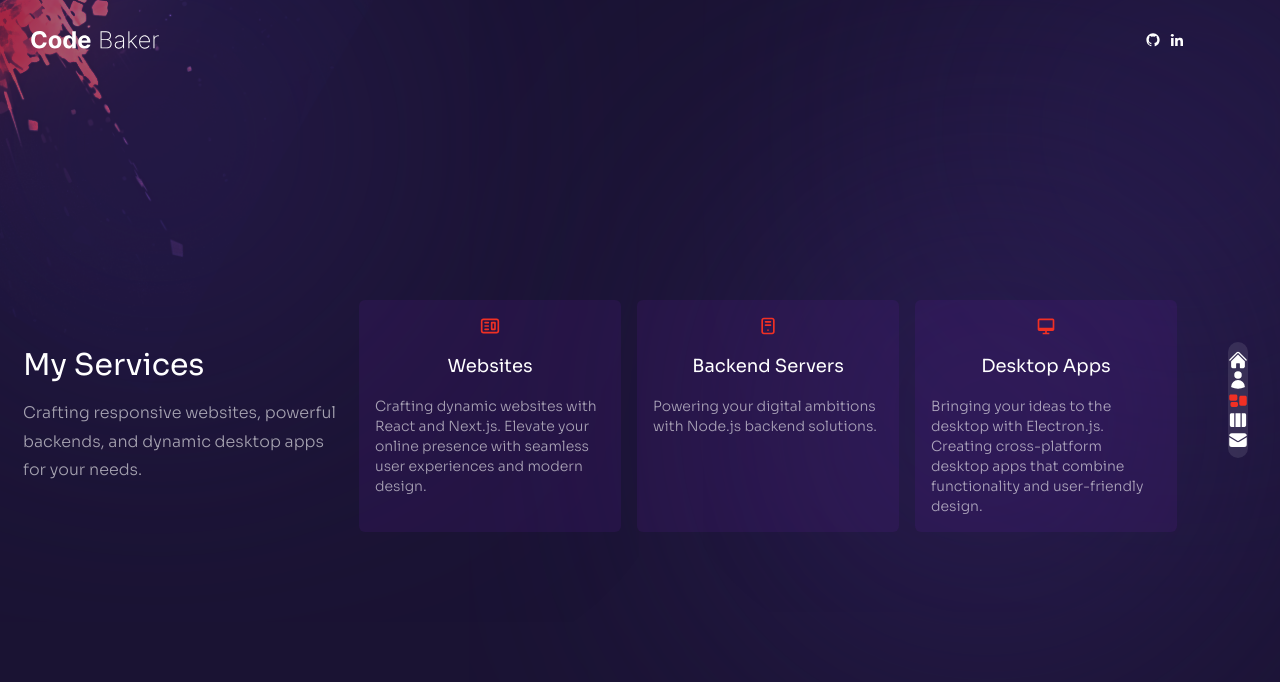
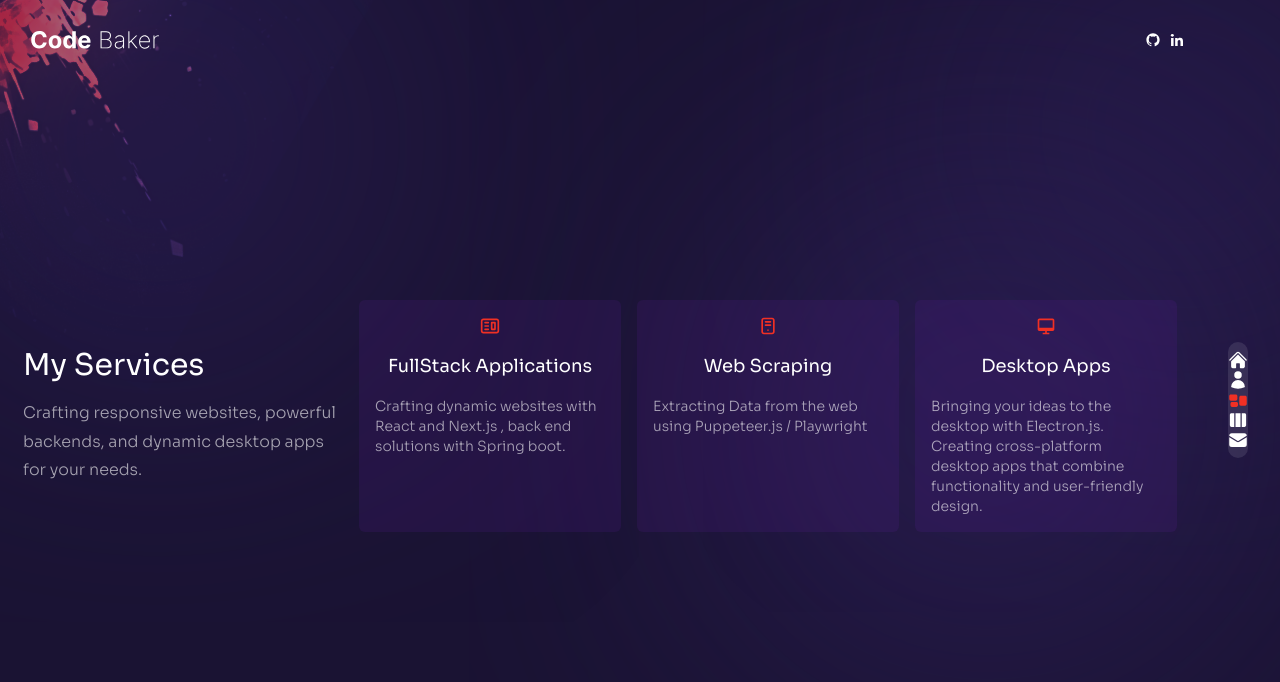
Before and after one commit to ouhell/portfolio, a Next.js app: page /services in a window 1280 px wide. Shown: the top 682 px of the page. Built offline with nearby package versions, Linux system fonts and the light colour scheme.

Commit message:
updated the services

```diff
--- a/components/DisplayCards/index.tsx
+++ b/components/DisplayCards/index.tsx
@@ -13,14 +13,14 @@ import { fadeIn } from "@/variants";
 
 const cards = [
   {
-    title: "Websites",
+    title: "FullStack Applications",
     Icon: CgWebsite,
-    text: "Crafting dynamic websites with React and Next.js. Elevate your online presence with seamless user experiences and modern design.",
+    text: "Crafting dynamic websites with React and Next.js , back end solutions with Spring boot.",
   },
   {
-    title: "Backend Servers",
+    title: "Web Scraping",
     Icon: CgServer,
-    text: "Powering your digital ambitions with Node.js backend solutions. ",
+    text: "Extracting Data from the web using Puppeteer.js / Playwright",
   },
 
   {
```
